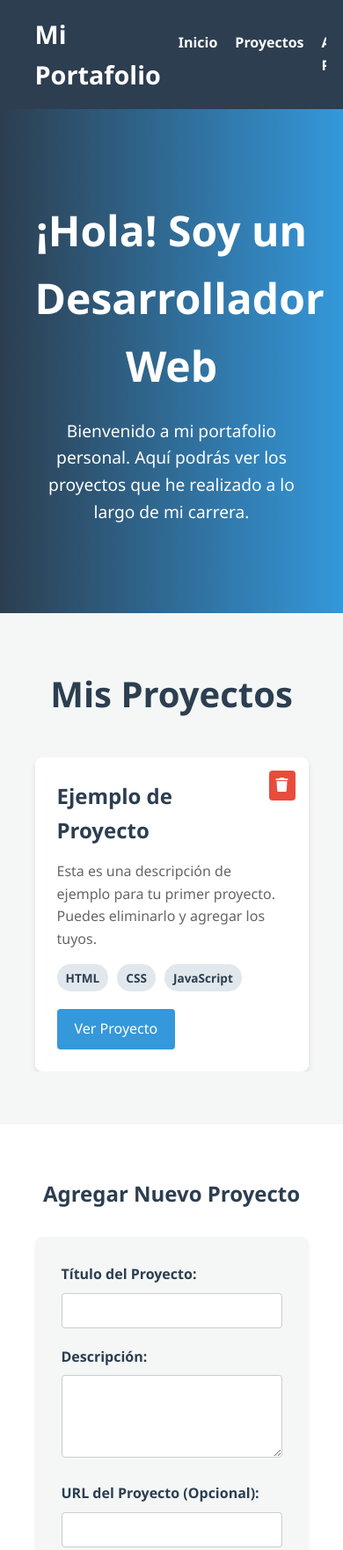
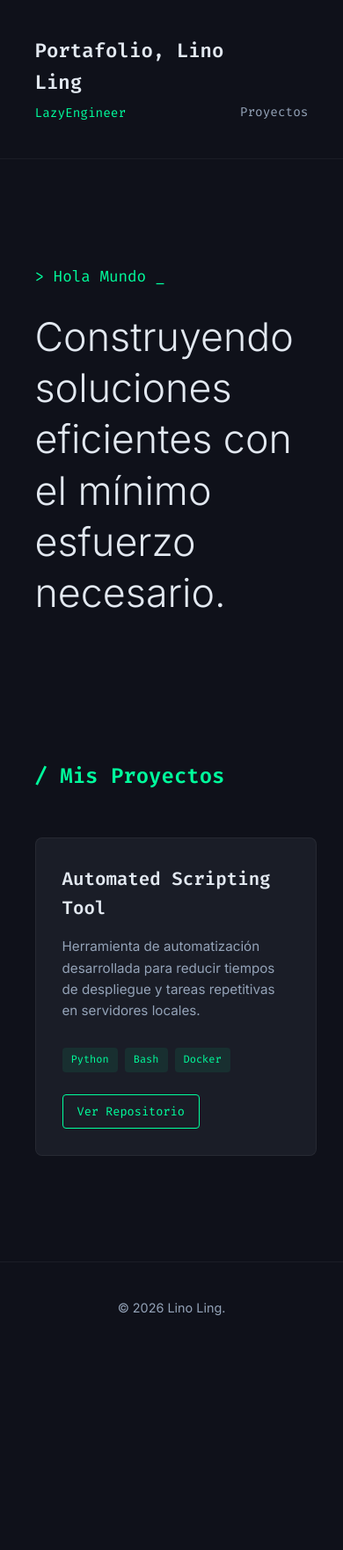
Before and after one commit to OGLingling/mi_portafolio, a plain HTML site: page index.html in a window 390 px wide. Shown: the top 1762 px of the page at 88% size. After the commit the page ends 1538 px from the top, so only its background shows below. Drawn offline with Linux system fonts and the light colour scheme.

Commit message:
Pequeños agregados

```diff
--- a/css/style.css
+++ b/css/style.css
@@ -1,9 +1,12 @@
 :root {
-    --primary-color: #2c3e50;
-    --secondary-color: #3498db;
-    --bg-color: #f4f7f6;
-    --text-color: #333;
-    --white: #fff;
+    --bg-color: #0f111a;
+    --surface-color: #1a1d27;
+    --primary-color: #00ff9d;
+    --text-primary: #e2e8f0;
+    --text-secondary: #94a3b8;
+    --danger-color: #ef4444;
+    --font-mono: 'Fira Code', monospace;
+    --font-sans: 'Inter', sans-serif;
 }
 
 * {
@@ -13,104 +16,121 @@
 }
 
 body {
-    font-family: 'Segoe UI', Tahoma, Geneva, Verdana, sans-serif;
+    font-family: var(--font-sans);
+    background-color: var(--bg-color);
+    color: var(--text-primary);
     line-height: 1.6;
-    background-color: var(--bg-color);
-    color: var(--text-color);
     scroll-behavior: smooth;
 }
 
 .container {
     width: 90%;
-    max-width: 1200px;
+    max-width: 1000px;
     margin: auto;
-    overflow: hidden;
     padding: 0 20px;
+}
+
+/* Secret Trigger (Top Right) */
+.secret-trigger {
+    position: fixed;
+    top: 0;
+    right: 0;
+    width: 60px;
+    height: 60px;
+    z-index: 9999;
+    cursor: default; /* Invisible, sin rastro */
 }
 
 /* Header */
 header {
-    background: var(--primary-color);
-    color: var(--white);
-    padding: 1rem 0;
-    position: sticky;
-    top: 0;
-    z-index: 100;
+    padding: 2.5rem 0;
+    border-bottom: 1px solid rgba(255, 255, 255, 0.05);
 }
 
 header .container {
     display: flex;
     justify-content: space-between;
-    align-items: center;
+    align-items: flex-end;
 }
 
-header h1 {
-    font-size: 1.8rem;
+.brand h1 {
+    font-family: var(--font-mono);
+    font-size: 1.4rem;
+    font-weight: 600;
+    color: var(--text-primary);
+}
+
+.brand .subtitle {
+    display: block;
+    font-family: var(--font-mono);
+    font-size: 0.9rem;
+    color: var(--primary-color);
+    margin-top: 5px;
 }
 
 nav ul {
     list-style: none;
     display: flex;
+    gap: 30px;
 }
 
-nav ul li {
-    margin-left: 20px;
+nav a {
+    color: var(--text-secondary);
+    text-decoration: none;
+    font-family: var(--font-mono);
+    font-size: 0.9rem;
+    transition: color 0.2s;
 }
 
-nav ul li a {
-    color: var(--white);
-    text-decoration: none;
-    font-weight: bold;
-    transition: color 0.3s ease;
-}
-
-nav ul li a:hover {
-    color: var(--secondary-color);
+nav a:hover {
+    color: var(--primary-color);
 }
 
 /* Hero Section */
 .hero {
-    text-align: center;
-    padding: 100px 0;
-    background: linear-gradient(to right, var(--primary-color), var(--secondary-color));
-    color: var(--white);
+    padding: 120px 0 80px;
+}
+
+.hero .greeting {
+    font-family: var(--font-mono);
+    color: var(--primary-color);
+    margin-bottom: 25px;
+    font-size: 1.1rem;
 }
 
 .hero h2 {
-    font-size: 3rem;
-    margin-bottom: 20px;
+    font-size: 2.8rem;
+    font-weight: 300;
+    color: var(--text-primary);
+    max-width: 800px;
+    line-height: 1.3;
 }
 
-.hero p {
-    font-size: 1.2rem;
-    max-width: 600px;
-    margin: 0 auto;
+/* Sections */
+.section-title {
+    font-family: var(--font-mono);
+    font-size: 1.5rem;
+    margin-bottom: 50px;
+    color: var(--primary-color);
 }
 
 /* Projects Section */
 .projects-section {
-    padding: 60px 0;
-}
-
-.projects-section h2 {
-    text-align: center;
-    margin-bottom: 40px;
-    font-size: 2.5rem;
-    color: var(--primary-color);
+    padding: 80px 0;
 }
 
 .projects-grid {
     display: grid;
-    grid-template-columns: repeat(auto-fit, minmax(300px, 1fr));
+    grid-template-columns: repeat(auto-fill, minmax(320px, 1fr));
     gap: 30px;
 }
 
 .project-card {
-    background: var(--white);
+    background: var(--surface-color);
+    border: 1px solid rgba(255,255,255,0.05);
     border-radius: 8px;
-    box-shadow: 0 4px 6px rgba(0,0,0,0.1);
-    padding: 25px;
-    transition: transform 0.3s ease;
+    padding: 30px;
+    transition: transform 0.2s, border-color 0.2s;
     position: relative;
     display: flex;
     flex-direction: column;
@@ -118,123 +138,170 @@ nav ul li a:hover {
 
 .project-card:hover {
     transform: translateY(-5px);
+    border-color: rgba(0, 255, 157, 0.3);
 }
 
 .project-card h3 {
-    color: var(--primary-color);
+    font-size: 1.3rem;
     margin-bottom: 15px;
-    font-size: 1.5rem;
-    padding-right: 30px;
+    font-family: var(--font-mono);
 }
 
 .project-card p {
-    margin-bottom: 15px;
-    color: #666;
+    color: var(--text-secondary);
+    margin-bottom: 30px;
+    font-size: 0.95rem;
     flex-grow: 1;
 }
 
 .project-tech {
     display: flex;
     flex-wrap: wrap;
-    gap: 10px;
-    margin-bottom: 20px;
+    gap: 8px;
+    margin-bottom: 25px;
 }
 
 .tech-tag {
-    background: #e1e8ed;
+    background: rgba(0, 255, 157, 0.08);
     color: var(--primary-color);
-    padding: 5px 10px;
-    border-radius: 15px;
-    font-size: 0.85rem;
-    font-weight: bold;
+    padding: 4px 10px;
+    border-radius: 4px;
+    font-size: 0.75rem;
+    font-family: var(--font-mono);
 }
 
-.project-card .btn {
-    display: inline-block;
+.project-card .btn-outline {
     align-self: flex-start;
+    color: var(--primary-color);
+    text-decoration: none;
+    font-family: var(--font-mono);
+    font-size: 0.85rem;
+    border: 1px solid var(--primary-color);
+    padding: 8px 16px;
+    border-radius: 4px;
+    transition: all 0.2s;
 }
 
-.delete-btn {
-    position: absolute;
-    top: 15px;
-    right: 15px;
-    background: #e74c3c;
-    color: white;
-    border: none;
-    padding: 8px;
-    border-radius: 4px;
-    cursor: pointer;
-    font-size: 1rem;
-    transition: background 0.3s;
-}
-
-.delete-btn:hover {
-    background: #c0392b;
+.project-card .btn-outline:hover {
+    background: var(--primary-color);
+    color: var(--bg-color);
 }
 
 /* Add Project Section */
 .add-project-section {
-    background: var(--white);
-    padding: 60px 0;
-}
-
-.add-project-section h2 {
-    text-align: center;
-    margin-bottom: 30px;
-    color: var(--primary-color);
+    padding: 80px 0;
+    border-top: 1px solid rgba(255,255,255,0.05);
 }
 
 #add-project-form {
-    max-width: 600px;
-    margin: 0 auto;
-    background: var(--bg-color);
-    padding: 30px;
+    background: var(--surface-color);
+    padding: 40px;
     border-radius: 8px;
-    box-shadow: 0 4px 6px rgba(0,0,0,0.05);
+    border: 1px solid rgba(255,255,255,0.05);
 }
 
 .form-group {
-    margin-bottom: 20px;
+    margin-bottom: 25px;
 }
 
 .form-group label {
     display: block;
     margin-bottom: 8px;
-    font-weight: bold;
-    color: var(--primary-color);
+    font-family: var(--font-mono);
+    font-size: 0.85rem;
+    color: var(--text-secondary);
 }
 
 .form-group input,
 .form-group textarea {
     width: 100%;
-    padding: 10px;
-    border: 1px solid #ccc;
+    padding: 12px 15px;
+    background: var(--bg-color);
+    border: 1px solid rgba(255,255,255,0.1);
+    color: var(--text-primary);
     border-radius: 4px;
-    font-family: inherit;
+    font-family: var(--font-sans);
+    transition: border-color 0.2s;
 }
 
-/* Button */
+.form-group input:focus,
+.form-group textarea:focus {
+    outline: none;
+    border-color: var(--primary-color);
+}
+
 .btn {
-    display: inline-block;
-    background: var(--secondary-color);
-    color: var(--white);
-    padding: 10px 20px;
-    text-decoration: none;
+    background: var(--primary-color);
+    color: var(--bg-color);
     border: none;
+    padding: 12px 28px;
+    font-family: var(--font-mono);
+    font-size: 0.95rem;
+    font-weight: 600;
     border-radius: 4px;
     cursor: pointer;
-    font-size: 1rem;
-    transition: background 0.3s ease;
+    transition: opacity 0.2s;
 }
 
 .btn:hover {
-    background: #2980b9;
+    opacity: 0.8;
+}
+
+.delete-btn {
+    position: absolute;
+    top: 20px;
+    right: 20px;
+    background: transparent;
+    color: var(--danger-color);
+    border: 1px solid var(--danger-color);
+    padding: 6px 10px;
+    border-radius: 4px;
+    cursor: pointer;
+    opacity: 0.5;
+    transition: all 0.2s;
+}
+
+.delete-btn:hover {
+    opacity: 1;
+    background: var(--danger-color);
+    color: white;
 }
 
 /* Footer */
 footer {
-    background: var(--primary-color);
-    color: var(--white);
     text-align: center;
-    padding: 20px 0;
+    padding: 40px 0;
+    color: var(--text-secondary);
+    font-size: 0.9rem;
+    border-top: 1px solid rgba(255, 255, 255, 0.05);
+    margin-top: 40px;
 }
+
+.admin-indicator {
+    color: var(--primary-color);
+    font-family: var(--font-mono);
+    font-size: 0.8rem;
+    margin-left: 10px;
+}
+
+/* Edit Mode Toggles */
+.admin-only {
+    display: none !important;
+}
+
+body.edit-mode .admin-only {
+    display: block !important;
+}
+
+body.edit-mode li.admin-only {
+    display: list-item !important;
+}
+
+body.edit-mode button.admin-only {
+    display: inline-block !important;
+}
+
+/* Add Project button alignment */
+body.edit-mode .projects-section .container {
+    position: relative;
+}
--- a/index.html
+++ b/index.html
@@ -3,19 +3,27 @@
 <head>
     <meta charset="UTF-8">
     <meta name="viewport" content="width=device-width, initial-scale=1.0">
-    <title>Mi Portafolio</title>
+    <title>Lino Ling - Portafolio</title>
+    <link rel="preconnect" href="https://fonts.googleapis.com">
+    <link rel="preconnect" href="https://fonts.gstatic.com" crossorigin>
+    <link href="https://fonts.googleapis.com/css2?family=Fira+Code:wght@400;600&family=Inter:wght@300;400;600&display=swap" rel="stylesheet">
     <link rel="stylesheet" href="css/style.css">
     <link rel="stylesheet" href="https://cdnjs.cloudflare.com/ajax/libs/font-awesome/6.4.0/css/all.min.css">
 </head>
 <body>
+    <!-- Zona oculta para habilitar edición -->
+    <div id="secret-trigger" class="secret-trigger" title=""></div>
+
     <header>
         <div class="container">
-            <h1>Mi Portafolio</h1>
+            <div class="brand">
+                <h1>Portafolio, Lino Ling</h1>
+                <span class="subtitle">LazyEngineer</span>
+            </div>
             <nav>
                 <ul>
-                    <li><a href="#inicio">Inicio</a></li>
                     <li><a href="#proyectos">Proyectos</a></li>
-                    <li><a href="#agregar">Agregar Proyecto</a></li>
+                    <li class="admin-only"><a href="#agregar">Administrar</a></li>
                 </ul>
             </nav>
         </div>
@@ -24,26 +32,26 @@
     <main>
         <section id="inicio" class="hero">
             <div class="container">
-                <h2>¡Hola! Soy un Desarrollador Web</h2>
-                <p>Bienvenido a mi portafolio personal. Aquí podrás ver los proyectos que he realizado a lo largo de mi carrera.</p>
+                <p class="greeting">&gt; Hola Mundo _</p>
+                <h2>Construyendo soluciones eficientes con el mínimo esfuerzo necesario.</h2>
             </div>
         </section>
 
         <section id="proyectos" class="projects-section">
             <div class="container">
-                <h2>Mis Proyectos</h2>
+                <h2 class="section-title">/ Mis Proyectos</h2>
                 <div class="projects-grid" id="projects-grid">
                     <!-- Los proyectos se insertarán aquí dinámicamente con JavaScript -->
                 </div>
             </div>
         </section>
 
-        <section id="agregar" class="add-project-section">
+        <section id="agregar" class="add-project-section admin-only">
             <div class="container">
-                <h2>Agregar Nuevo Proyecto</h2>
+                <h2 class="section-title">/ Nuevo Proyecto</h2>
                 <form id="add-project-form">
                     <div class="form-group">
-                        <label for="project-title">Título del Proyecto:</label>
+                        <label for="project-title">Título:</label>
                         <input type="text" id="project-title" required>
                     </div>
                     <div class="form-group">
@@ -51,14 +59,14 @@
                         <textarea id="project-desc" rows="4" required></textarea>
                     </div>
                     <div class="form-group">
-                        <label for="project-url">URL del Proyecto (Opcional):</label>
+                        <label for="project-url">URL (Opcional):</label>
                         <input type="url" id="project-url">
                     </div>
                     <div class="form-group">
-                        <label for="project-tech">Tecnologías (separadas por comas):</label>
-                        <input type="text" id="project-tech" placeholder="Ej: HTML, CSS, JavaScript" required>
+                        <label for="project-tech">Tecnologías (comas):</label>
+                        <input type="text" id="project-tech" placeholder="Ej: React, Node, Express" required>
                     </div>
-                    <button type="submit" class="btn">Guardar Proyecto</button>
+                    <button type="submit" class="btn">Deploy &gt;_</button>
                 </form>
             </div>
         </section>
@@ -66,7 +74,7 @@
 
     <footer>
         <div class="container">
-            <p>&copy; <span id="year"></span> Mi Portafolio. Todos los derechos reservados.</p>
+            <p>&copy; <span id="year"></span> Lino Ling. <span class="admin-indicator admin-only">[Modo Edición]</span></p>
         </div>
     </footer>
 
--- a/js/script.js
+++ b/js/script.js
@@ -4,6 +4,39 @@ document.addEventListener('DOMContentLoaded', () => {
 
     const form = document.getElementById('add-project-form');
     const projectsGrid = document.getElementById('projects-grid');
+    const secretTrigger = document.getElementById('secret-trigger');
+
+    let isEditMode = localStorage.getItem('portfolio_edit_mode') === 'true';
+    if(isEditMode) document.body.classList.add('edit-mode');
+
+    // Secret Triple Click Logic
+    let clickCount = 0;
+    let clickTimeout = null;
+
+    secretTrigger.addEventListener('click', () => {
+        clickCount++;
+
+        if (clickCount === 3) {
+            toggleEditMode();
+            clickCount = 0;
+            clearTimeout(clickTimeout);
+        } else {
+            clearTimeout(clickTimeout);
+            clickTimeout = setTimeout(() => {
+                clickCount = 0;
+            }, 600); // 600ms window to click 3 times
+        }
+    });
+
+    function toggleEditMode() {
+        isEditMode = !isEditMode;
+        localStorage.setItem('portfolio_edit_mode', isEditMode);
+        if (isEditMode) {
+            document.body.classList.add('edit-mode');
+        } else {
+            document.body.classList.remove('edit-mode');
+        }
+    }
 
     // Load projects from localStorage on page load
     loadProjects();
@@ -30,9 +63,7 @@ document.addEventListener('DOMContentLoaded', () => {
         saveProject(newProject);
         renderProject(newProject);
 
-        // Reset form
         form.reset();
-        alert('¡Proyecto agregado con éxito!');
     });
 
     // Save project to localStorage
@@ -47,14 +78,14 @@ document.addEventListener('DOMContentLoaded', () => {
         let projects;
         if(localStorage.getItem('portfolio_projects') === null) {
             projects = [];
-            // Add a default project if empty
+            // default projects for showcase
             if (projects.length === 0) {
                  const defaultProject = {
                     id: '1',
-                    title: 'Ejemplo de Proyecto',
-                    description: 'Esta es una descripción de ejemplo para tu primer proyecto. Puedes eliminarlo y agregar los tuyos.',
+                    title: 'Automated Scripting Tool',
+                    description: 'Herramienta de automatización desarrollada para reducir tiempos de despliegue y tareas repetitivas en servidores locales.',
                     url: '#',
-                    technologies: ['HTML', 'CSS', 'JavaScript']
+                    technologies: ['Python', 'Bash', 'Docker']
                  };
                  projects.push(defaultProject);
                  localStorage.setItem('portfolio_projects', JSON.stringify(projects));
@@ -83,10 +114,10 @@ document.addEventListener('DOMContentLoaded', () => {
             techHTML += `<span class="tech-tag">${tech}</span>`;
         });
 
-        let linkHTML = project.url ? `<a href="${project.url}" target="_blank" class="btn">Ver Proyecto</a>` : '';
+        let linkHTML = project.url ? `<a href="${project.url}" target="_blank" class="btn-outline">Ver Repositorio</a>` : '';
 
         card.innerHTML = `
-            <button class="delete-btn" onclick="deleteProject('${project.id}')" title="Eliminar proyecto"><i class="fas fa-trash"></i></button>
+            <button class="delete-btn admin-only" onclick="deleteProject('${project.id}')" title="Eliminar proyecto"><i class="fas fa-trash"></i></button>
             <h3>${project.title}</h3>
             <p>${project.description}</p>
             <div class="project-tech">
@@ -100,11 +131,11 @@ document.addEventListener('DOMContentLoaded', () => {
 
     // Make deleteProject globally available
     window.deleteProject = function(id) {
-        if(confirm('¿Estás seguro de que deseas eliminar este proyecto?')) {
+        if(confirm('¿Eliminar registro del proyecto?')) {
             let projects = getProjects();
             projects = projects.filter(project => project.id !== id);
             localStorage.setItem('portfolio_projects', JSON.stringify(projects));
-            loadProjects(); // Reload the grid
+            loadProjects();
         }
     };
 });
```
